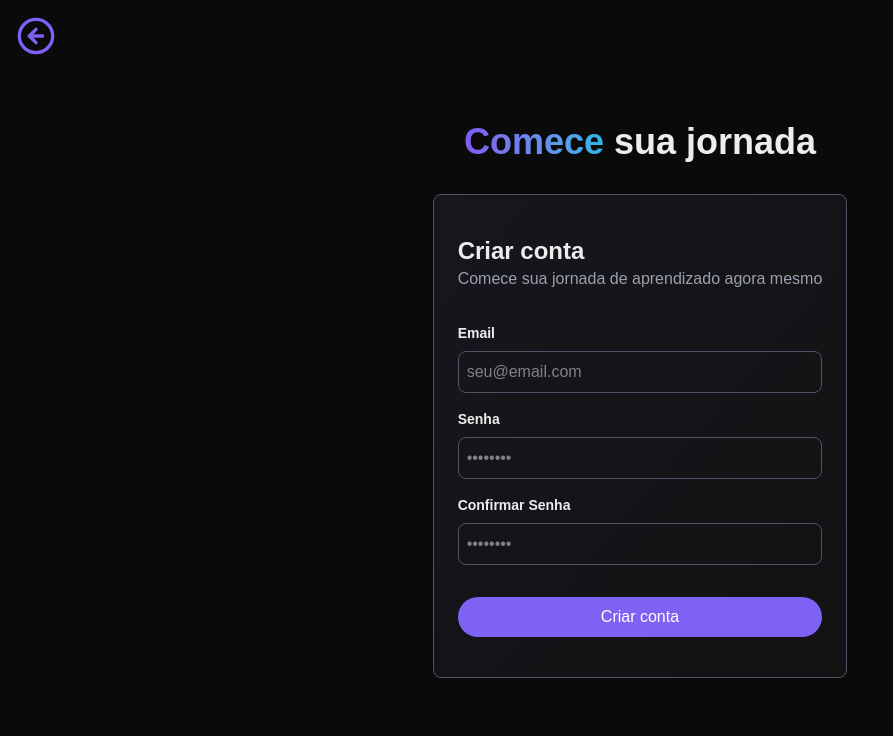
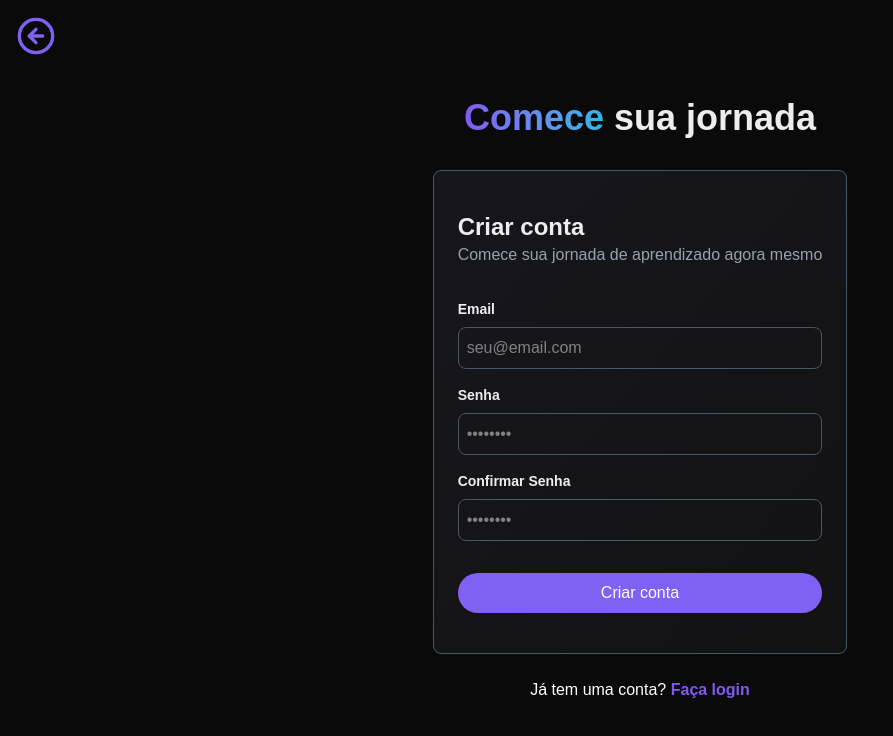
Before and after one commit to ViniNathan/glossary-app, a Next.js app in the folder frontend/: page /register in a window 1280 px wide. Shown: the top 736 px of the page, without its empty margins (0-893 px from the left). Built offline with nearby package versions, Linux system fonts and the light colour scheme.

Commit message:
feat: add login link to registration page

```diff
--- a/frontend/src/app/(public)/register/page.tsx
+++ b/frontend/src/app/(public)/register/page.tsx
@@ -53,6 +53,11 @@ function RegisterPage() {
             </button>
           </form>
         </div>
+        <Link href="/login" className="text-white text-md mt-[-0.5rem]">
+          Já tem uma conta?
+          {" "}
+          <span className="font-bold text-[#7f5af0]">Faça login</span>
+        </Link>
       </div>
     </>
 
```
